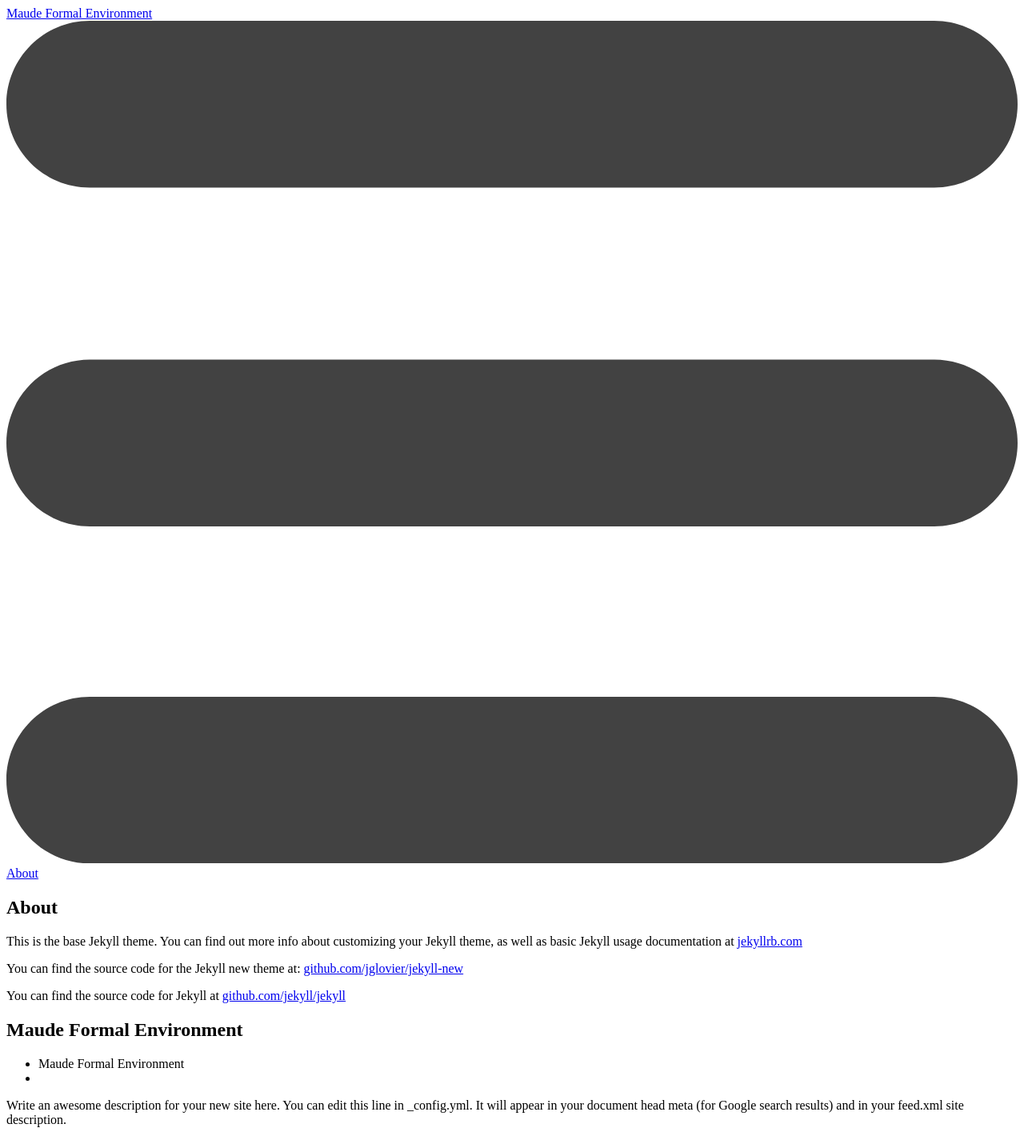
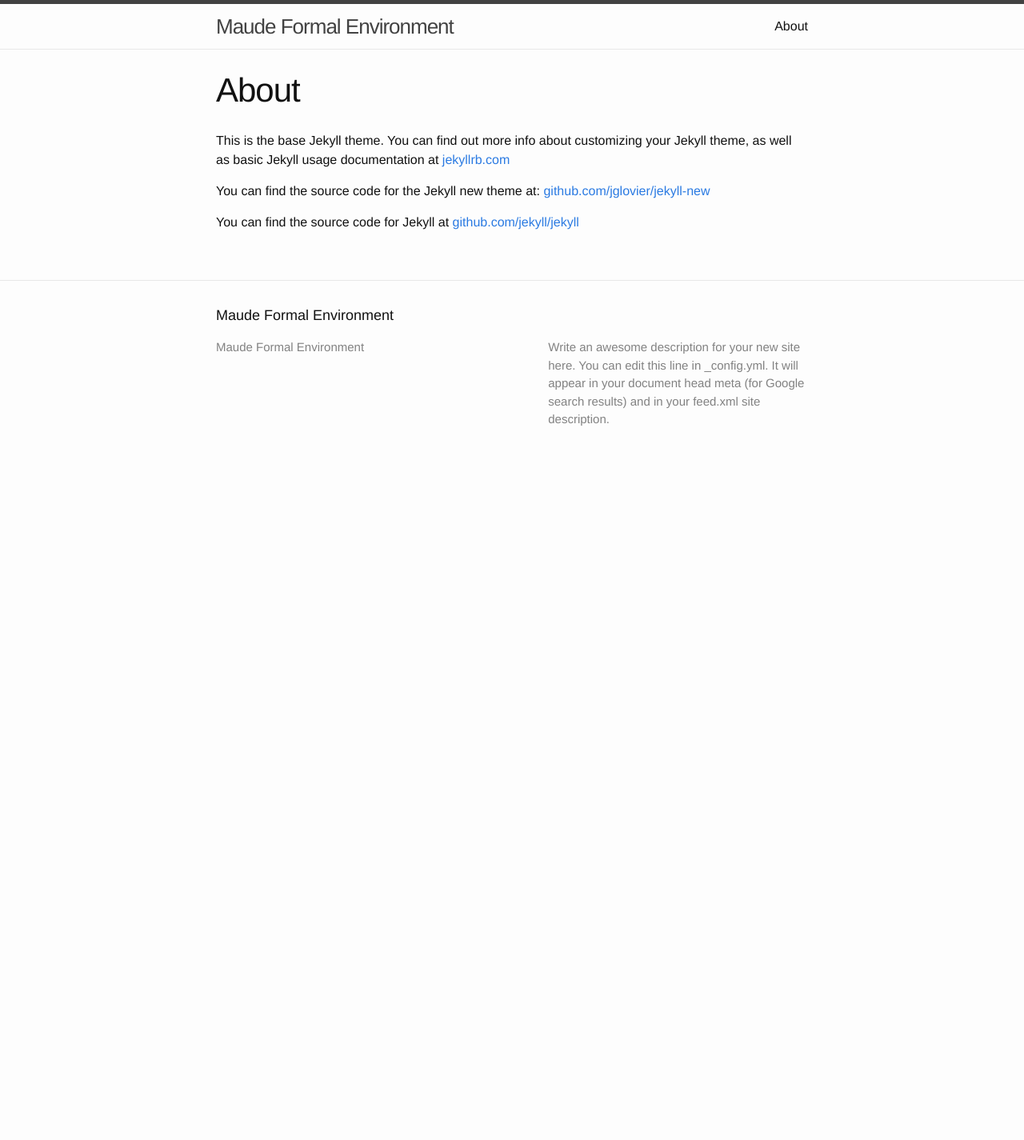
Before and after one commit to maude-team/MFE, a Jekyll site: the page built from about.md, in a window 1280 px wide. Shown: the whole page at 80% size. Built offline with Jekyll 4.4.1, drawn with Linux system fonts in a browser that asks for light colours; after the commit the page ends 900 px from its top, so only the background shows below that.

Commit message:
one more try

```diff
--- a/_config.yml
+++ b/_config.yml
@@ -4,7 +4,7 @@
   Write an awesome description for your new site here. You can edit this
   line in _config.yml. It will appear in your document head meta (for
   Google search results) and in your feed.xml site description.
-# baseurl: "MFE"
+baseurl: "/MFE"
 # url: "http://antmordel.github.io"
 
 # Build settings
--- a/_includes/head.html
+++ b/_includes/head.html
@@ -6,7 +6,7 @@
   <title>{% if page.title %}{{ page.title }}{% else %}{{ site.title }}{% endif %}</title>
   <meta name="description" content="{% if page.excerpt %}{{ page.excerpt | strip_html | strip_newlines | truncate: 160 }}{% else %}{{ site.description }}{% endif %}">
 
-  <link rel="stylesheet" href="{{ "css/main.css" | prepend: site.baseurl }}">
+  <link rel="stylesheet" href="{{ site.baseurl }}/css/main.css">
   <link rel="canonical" href="{{ page.url | replace:'index.html','' | prepend: site.baseurl | prepend: site.url }}">
   <link rel="alternate" type="application/rss+xml" title="{{ site.title }}" href="{{ "feed.xml" | prepend: site.baseurl | prepend: site.url }}">
 </head>
```
